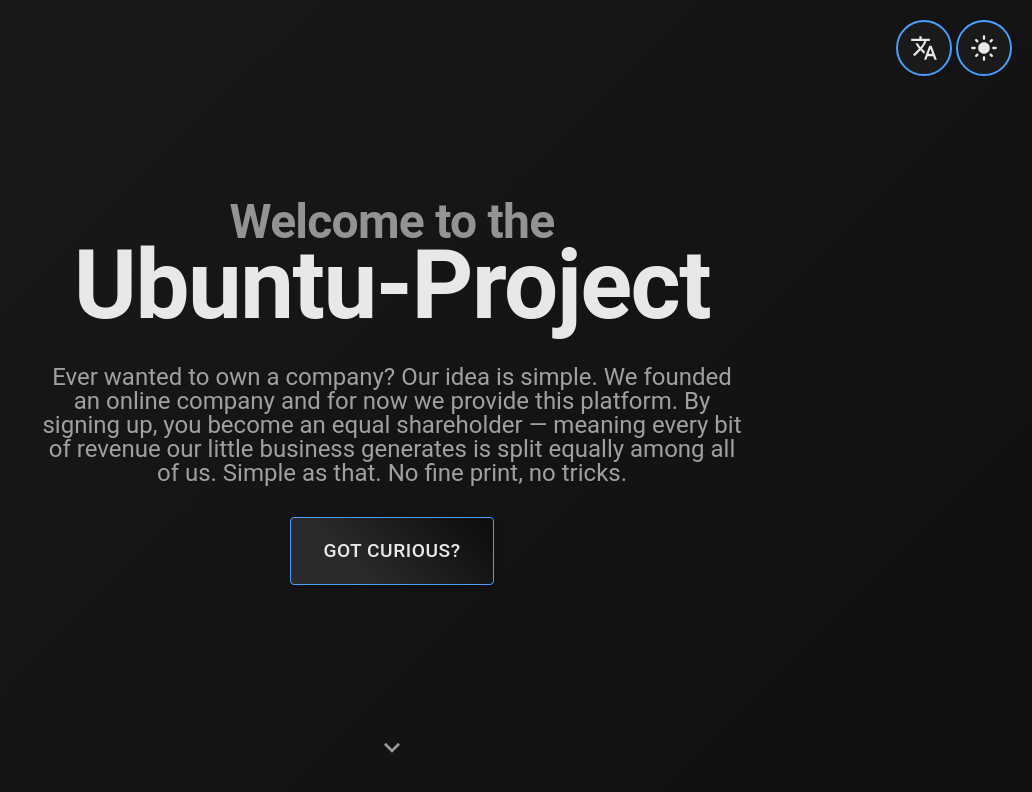
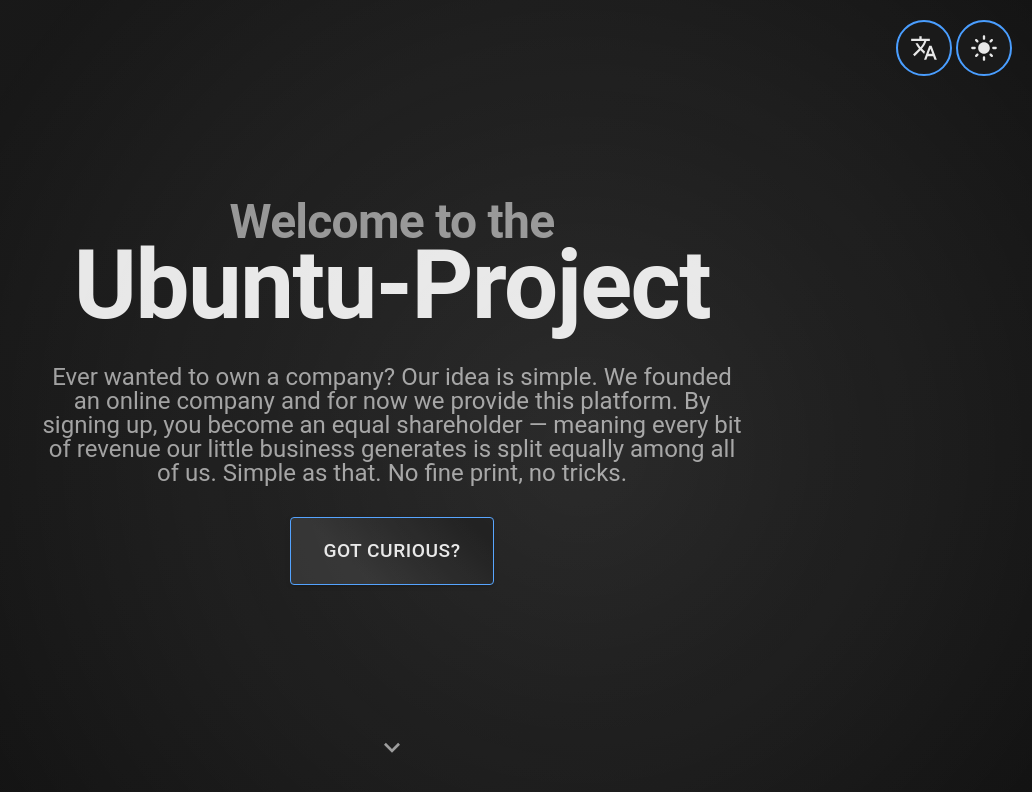
Before and after one commit to Siefke1/the-ubuntu-project, a React (Vite) app: page / in a window 1280 px wide. Shown: the top 792 px of the page, without its empty margins (248-1280 px from the left). Built offline with nearby package versions, Linux system fonts and the light colour scheme.

Commit message:
add background effects to landing page

```diff
--- a/src/App.tsx
+++ b/src/App.tsx
@@ -1,5 +1,5 @@
 import { motion } from "framer-motion";
-import React from "react";
+import React, { useEffect } from "react";
 import {
   Button,
   Card,
@@ -70,6 +70,26 @@ function AppContent() {
   const { language } = useLanguage();
   const t = getTranslations(language);
 
+  // Scroll-based light animation
+  useEffect(() => {
+    const handleScroll = () => {
+      const scrollContainer = document.querySelector('[data-scroll-container]');
+      if (!scrollContainer) return;
+
+      const scrollTop = scrollContainer.scrollTop;
+      const scrollHeight = scrollContainer.scrollHeight - scrollContainer.clientHeight;
+      const scrollProgress = Math.min(scrollTop / scrollHeight, 1);
+
+      document.documentElement.style.setProperty('--scroll-progress', scrollProgress.toString());
+    };
+
+    const scrollContainer = document.querySelector('[data-scroll-container]');
+    if (scrollContainer) {
+      scrollContainer.addEventListener('scroll', handleScroll);
+      return () => scrollContainer.removeEventListener('scroll', handleScroll);
+    }
+  }, []);
+
   return (
     <Box
       data-scroll-container
@@ -91,8 +111,20 @@ function AppContent() {
           alignItems: "center",
           justifyContent: "center",
           position: "relative",
-          overflow: "hidden",
+          overflow: "visible",
           scrollSnapAlign: "start",
+          "&::before": {
+            content: '""',
+            position: "fixed",
+            top: "calc(-250px + var(--scroll-progress, 0) * 100vh)",
+            right: "calc(-250px + var(--scroll-progress, 0) * -100vw)",
+            width: "1400px",
+            height: "1400px",
+            background: `radial-gradient(circle, rgba(255,255,255,0.1) 0%, transparent 70%)`,
+            pointerEvents: "none",
+            zIndex: 1,
+            transition: "all 0.3s ease-out",
+          },
         }}
       >
         <motion.div
@@ -233,6 +265,17 @@ function AppContent() {
           alignItems: "center",
           color: "white",
           scrollSnapAlign: "start",
+          position: "relative",
+          "&::before": {
+            content: '""',
+            position: "absolute",
+            top: 0,
+            left: 0,
+            width: "3000px",
+            height: "3000px",
+            background: `radial-gradient(circle, rgba(255,255,255,0.08) 0%, transparent 70%)`,
+            pointerEvents: "none",
+          },
         }}
       >
         <Container maxWidth="md">
@@ -318,6 +361,17 @@ function AppContent() {
           display: "flex",
           alignItems: "center",
           scrollSnapAlign: "start",
+          // position: "relative",
+          // "&::before": {
+          //   content: '""',
+          //   position: "absolute",
+          //   top: 0,
+          //   right: 0,
+          //   width: "300px",
+          //   height: "300px",
+          //   background: `radial-gradient(circle, rgba(255,255,255,0.06) 0%, transparent 70%)`,
+          //   pointerEvents: "none",
+          // },
         }}
       >
         <Container maxWidth="lg" sx={{ width: "100%" }}>
```
